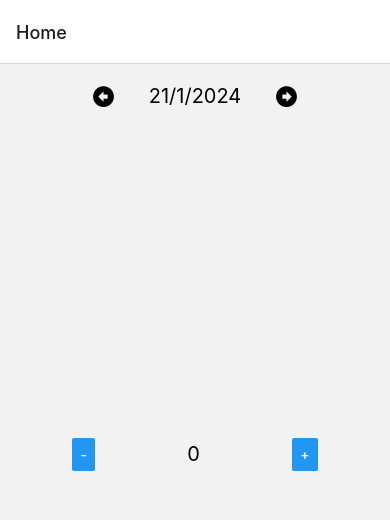
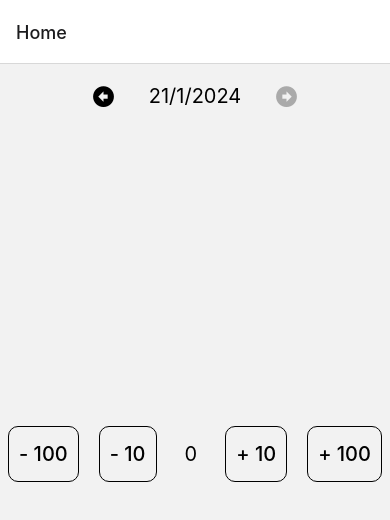
Before and after one commit to GarnierLenny/minimalist-calorie-tracker, a React Native app: screen /Home in a window 390 px wide. Shown: the top 520 px of the page. Built offline with nearby package versions, Linux system fonts and the light colour scheme.

Commit message:
100 and 10 buttons

```diff
--- a/src/screens/Home/Home.styles.ts
+++ b/src/screens/Home/Home.styles.ts
@@ -2,6 +2,7 @@ import { StyleSheet } from "react-native";
 
 const styles = StyleSheet.create({
   dateContainer: {
+    // backgroundColor: '#a20',
     position: 'absolute',
     top: 20,
     flexDirection: 'row',
--- a/src/screens/Home/Home.tsx
+++ b/src/screens/Home/Home.tsx
@@ -1,20 +1,29 @@
 import React, { useEffect, useState } from "react";
-import { Button, SafeAreaView, Text, StyleSheet } from "react-native";
+import { Button, SafeAreaView, Text, StyleSheet, TouchableOpacity } from "react-native";
 import AsyncStorage from '@react-native-async-storage/async-storage';
-import IconButton from "../../utils/IconButton.component";
+import IconButton from "../../utils/IconButton/IconButton.component";
 import styles from "./Home.styles";
 import { RootStackParamList } from "../../../App";
 import type { NativeStackScreenProps } from '@react-navigation/native-stack';
+import Icon from 'react-native-vector-icons/MaterialCommunityIcons';
+
+const formatDate = (date: Date): string => {
+  return `${date.getDate()}-${date.getMonth() + 1}-${date.getFullYear()}`;
+}
+
+type editAmountButtonProps = {
+  value: string;
+};
 
 const HomeScreen = ({ navigation }: NativeStackScreenProps<RootStackParamList, 'Home'>) => {
   const [calories, setCalories] = useState<number>(0);
   const [date, setDate] = useState<Date>(new Date());
+  const [referenceDate, setReferenceDate] = useState<string>(formatDate(date));
 
   useEffect(() => {
     const getCalories = async () => {
       try {
-        const formatDate = `${date.getDate()}-${date.getMonth() + 1}-${date.getFullYear()}`;
-        const storedCalories = await AsyncStorage.getItem(`calories-${formatDate}`);
+        const storedCalories = await AsyncStorage.getItem(`calories-${formatDate(date)}`);
         if (storedCalories !== null) {
           setCalories(JSON.parse(storedCalories));
         } else {
@@ -32,9 +41,8 @@ const HomeScreen = ({ navigation }: NativeStackScreenProps<RootStackParamList, '
   const handleCalorieChange = async (increment: number) => {
     setCalories((prevCalories) => {
       const newCalories = prevCalories + increment;
-      const formatDate = `${date.getDate()}-${date.getMonth() + 1}-${date.getFullYear()}`;
       try {
-        AsyncStorage.setItem(`calories-${formatDate}`, JSON.stringify(newCalories));
+        AsyncStorage.setItem(`calories-${formatDate(date)}`, JSON.stringify(newCalories));
       } catch (err) {
         console.log('Error in storing new calories value', err);
       }
@@ -51,18 +59,45 @@ const HomeScreen = ({ navigation }: NativeStackScreenProps<RootStackParamList, '
     })
   }
 
+  // AsyncStorage.clear();
+  const EditAmountButton = ({value}: editAmountButtonProps) => {
+    let inc = Number(value.split(' ')[1]);
+
+    if (value[0] === '-')
+      inc *= -1;
+    return (
+      <TouchableOpacity style={{
+        borderWidth: 1,
+        borderColor: '#000',
+        borderRadius: 10,
+        paddingVertical: 15 ,
+        paddingHorizontal: 10,
+        display: 'flex',
+        alignItems: 'center',
+      }} onPress={() => handleCalorieChange(inc)}>
+        <Text style={{fontSize: 20, fontWeight: '500'}}>{value}</Text>
+      </TouchableOpacity>
+    )
+  };
+
   return (
     <SafeAreaView style={{display: 'flex', justifyContent: 'center', flex: 1}}>
       <SafeAreaView style={styles.dateContainer}>
         <IconButton name="arrow-left-bold-circle" size={25} callback={() => changeDateHandler(-1)} />
         <Text style={styles.dateText}>{date.getDate()}/{date.getMonth() + 1}/
         {date.getFullYear()}</Text>
-        <IconButton name="arrow-right-bold-circle" size={25} callback={() => changeDateHandler(+1)} />
+        <IconButton color='#000' disabled={formatDate(date) === referenceDate ? true : false} name="arrow-right-bold-circle" size={25} callback={() => changeDateHandler(+1)} />
       </SafeAreaView>
       <SafeAreaView style={{ flexDirection: 'row', alignItems: 'center', justifyContent: 'space-evenly', gap: 20 }}>
-        <Button title="-" onPress={() => handleCalorieChange(-10)} />
+        <SafeAreaView style={{flexDirection: 'row', gap: 20}}>
+          <EditAmountButton value="- 100" />
+          <EditAmountButton value="- 10" />
+        </SafeAreaView>
         <Text style={{ fontSize: 20, alignSelf: 'center' }}>{calories}</Text>
-        <Button title="+" onPress={() => handleCalorieChange(+10)} />
+        <SafeAreaView style={{flexDirection: 'row', gap: 20}}>
+          <EditAmountButton value="+ 10" />
+          <EditAmountButton value="+ 100" />
+        </SafeAreaView>
       </SafeAreaView>
     </SafeAreaView>
   );
--- a/src/utils/IconButton.component.tsx
+++ /dev/null
@@ -1,13 +0,0 @@
-import { TouchableOpacity } from 'react-native';
-import Icon from 'react-native-vector-icons/MaterialCommunityIcons';
-import { IconButtonProps } from '../screens/Home/Home.types';
-
-const IconButton = ({name, size, callback, color = "#000"}: IconButtonProps) => {
-  return (
-    <TouchableOpacity onPress={callback}>
-      <Icon name={name} size={size} color={color} />
-    </TouchableOpacity>
-  )
-};
-
-export default IconButton;
--- /dev/null
+++ b/src/utils/IconButton/IconButton.component.tsx
@@ -0,0 +1,13 @@
+import { TouchableOpacity } from 'react-native';
+import Icon from 'react-native-vector-icons/MaterialCommunityIcons';
+import { IconButtonProps } from './IconButton.types';
+
+const IconButton = ({name, size, callback, color = "#000", disabled = false, disaledColor = '#aaa'}: IconButtonProps) => {
+  return (
+    <TouchableOpacity disabled={disabled} onPress={callback}>
+      <Icon name={name} size={size} color={disabled ? disaledColor : color} />
+    </TouchableOpacity>
+  )
+};
+
+export default IconButton;
--- a/src/screens/Home/Home.types.ts
+++ b/src/utils/IconButton/IconButton.types.ts
@@ -3,4 +3,6 @@ export type IconButtonProps = {
   size: number;
   callback: any;
   color?: string;
+  disabled?: boolean;
+  disaledColor?: string;
 };
```
